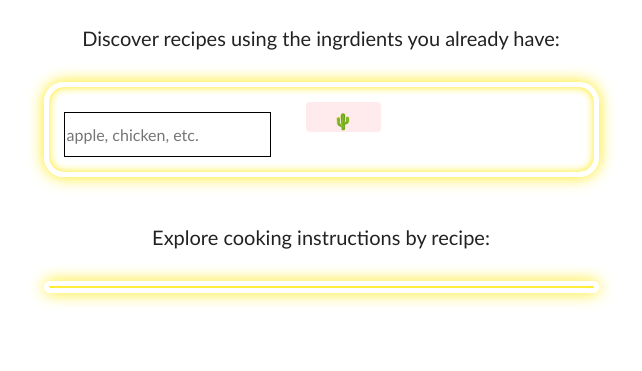
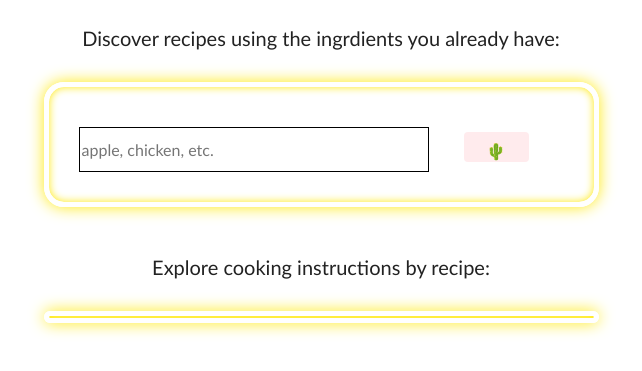
Before and after one commit to benjamin-thompdx/kitchen-quest, a website built with webpack: page src/index.html in a window 1280 px wide. Shown: the part 561-932 px from the top of the page, without its empty margins (319-961 px from the left). Before the commit the page ends 902 px from the top, so only its background shows below. Built offline with nearby package versions, Linux system fonts and the light colour scheme.

Commit message:
update styling in styles.css

```diff
--- a/src/styles.css
+++ b/src/styles.css
@@ -9,21 +9,10 @@ h3 {
   color: rgb(34, 34, 34);
 }
 #userInput {
-  /* border-radius: 20px; */
   border: 1px solid black;
-  /* -webkit-box-shadow:
-    inset 0 0 8px  rgb(48,191,215),
-          0 0 16px rgb(48,191,215);
-  -moz-box-shadow:
-    inset 0 0 8px  rgb(48,191,215),
-          0 0 16px rgb(48,191,215);
-  box-shadow:
-    inset 0 0 8px  rgb(48,191,215),
-          0 0 16px rgb(48,191,215);
-  padding: 15px; */
-  /* background: rgba(255,255,255,0.5); */
   margin-top: 10px;
   height: 45px;
+  width: 350px
 }
 
 h5 {
@@ -32,23 +21,6 @@ h5 {
 
 #ingredientsOutput {
   display: none;
-}
-
-#recipeSearch {
-  /* border-radius: 20px;
-  border: 5px solid white;
-  -webkit-box-shadow:
-    inset 0 0 8px  rgb(48,191,215),
-          0 0 16px rgb(48,191,215);
-  -moz-box-shadow:
-    inset 0 0 8px  rgb(48,191,215),
-          0 0 16px rgb(48,191,215);
-  box-shadow:
-    inset 0 0 8px  rgb(48,191,215),
-          0 0 16px rgb(48,191,215);
-  padding: 10px;
-  background: rgba(255,255,255,0.5);
-  margin: 0 0 10px 0; */
 }
 
 tr {
@@ -79,38 +51,31 @@ th {
 .noResult {
   color: rgb(34, 34, 34);
 }
+
 .row {
   margin: auto;
   width: 50%;
 }
+
 #recipeSearch {
   width: 500px;
 }
+
 #findByIngrdients {
-  /* border-radius: 20px; */
   background-color: #FFEBED;
   margin-left: 35px;
+  margin-top: 15px;
   height: 30px;
-  width: 75px;
-  /* border: 5px solid white;  */
-  /* -webkit-box-shadow:
-  inset 0 0 8px  #FFE90B,
-        0 0 16px #FFE90B;
--moz-box-shadow:
-  inset 0 0 8px  #FFE90B,
-        0 0 16px #FFE90B;
-box-shadow:
-  inset 0 0 8px  #FFE90B,
-        0 0 16px #FFE90B;  */
+  width: 65px;
 }
 
 #fridgeOpen {
   display: none;
-  /* display: block; */
   margin-left: auto;
   margin-right: auto;
   width: 50%;
 }
+
 #fridgeClosed {
   display: block;
   margin-left: auto;
@@ -122,6 +87,7 @@ img {
   border-radius: 20px;
   border: solid gray 2px;
 }
+
 #recipeBorder {
   border-radius: 20px;
   border: 5px solid white;
@@ -134,11 +100,12 @@ img {
   box-shadow:
     inset 0 0 8px  #FFE90B,
           0 0 16px #FFE90B;
-  padding: 15px;
+  padding: 30px;
   background: rgba(255,255,255,0.5);
   margin: auto;
   text-align: center;
 }
+
 #recipeSearchBorder {
   border-radius: 20px;
   border: 5px solid white;
@@ -156,11 +123,3 @@ img {
   margin: auto;
   text-align: center;
 }
-
-
-  /* background-color: rgb(254,255,1);
-  width: 100px;
-  height: 65px;
-  margin-left: 15px
-
-} */
```
